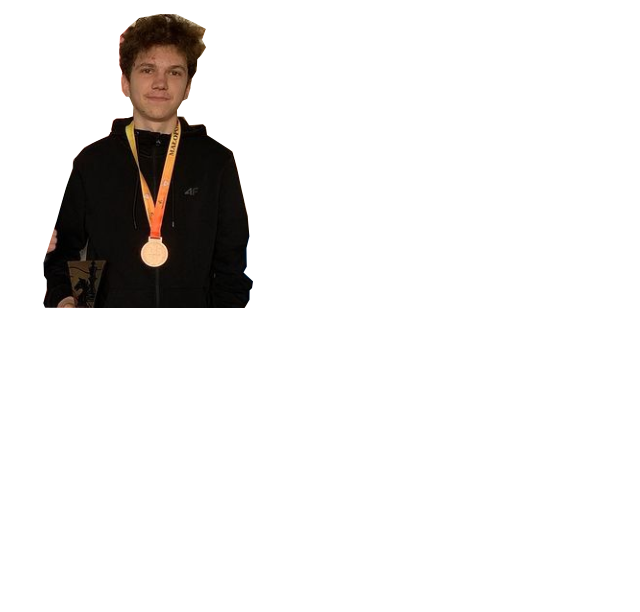
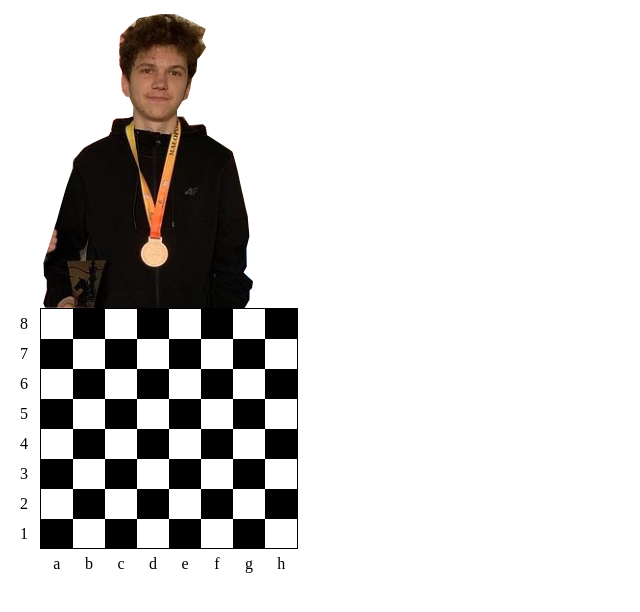
Before and after one commit to MrKamkar/volp, a plain HTML site: page index.html in a window 1280 px wide. Shown: the whole page, without its empty margins (0-640 px from the left). Drawn offline with Linux system fonts and the light colour scheme.

Commit message:
Update index.html

```diff
--- a/index.html
+++ b/index.html
@@ -1 +1,57 @@
+<style>
+    #board {
+        border-collapse: collapse;
+    }
+
+    #board td {
+        height: 30px;
+        width: 30px;
+        text-align: center;
+        vertical-align: middle;
+    }
+</style>
+
 <img src="igor.png">
+<table id="board"></table>
+<script>
+    board = document.getElementById('board');
+    fields = ['a', 'b', 'c', 'd', 'e', 'f', 'g', 'h'];
+    borderStyle = "1px solid black";
+    squaresColor = "black";
+
+    function generateBoard() {
+
+        var tBody = document.createElement("tbody");
+        for(let y = 0; y <= 8; y++) {
+            row = document.createElement("tr");
+            for(let x = 0; x <= 8; x++) {
+                cell = document.createElement("td")
+                if(x == 0 && y != 8) {
+                    text = document.createTextNode(8 - y);
+                    cell.appendChild(text);
+                    cell.style.borderRight = borderStyle;
+                }
+                else if(y == 8 && x != 0) {
+                    text = document.createTextNode(fields[x - 1]);
+                    cell.appendChild(text);
+                    cell.style.borderTop = borderStyle;
+                }
+                else {
+                    if((((y % 2 == 0) && (x % 2 == 0)) || ((y % 2 == 1) && (x % 2 == 1))) && y != 8) {
+                        cell.style.backgroundColor = squaresColor;
+                    }
+
+                    if(y == 7 && x != 0) cell.style.borderBottom = borderStyle;
+                    if(x == 8 && y != 8) cell.style.borderRight = borderStyle;
+                    if(y == 0 && x != 0) cell.style.borderTop = borderStyle;
+                }
+
+                row.appendChild(cell);
+            }
+            tBody.appendChild(row);
+        }
+        board.appendChild(tBody);
+    }
+
+    generateBoard(false);
+</script>
```
